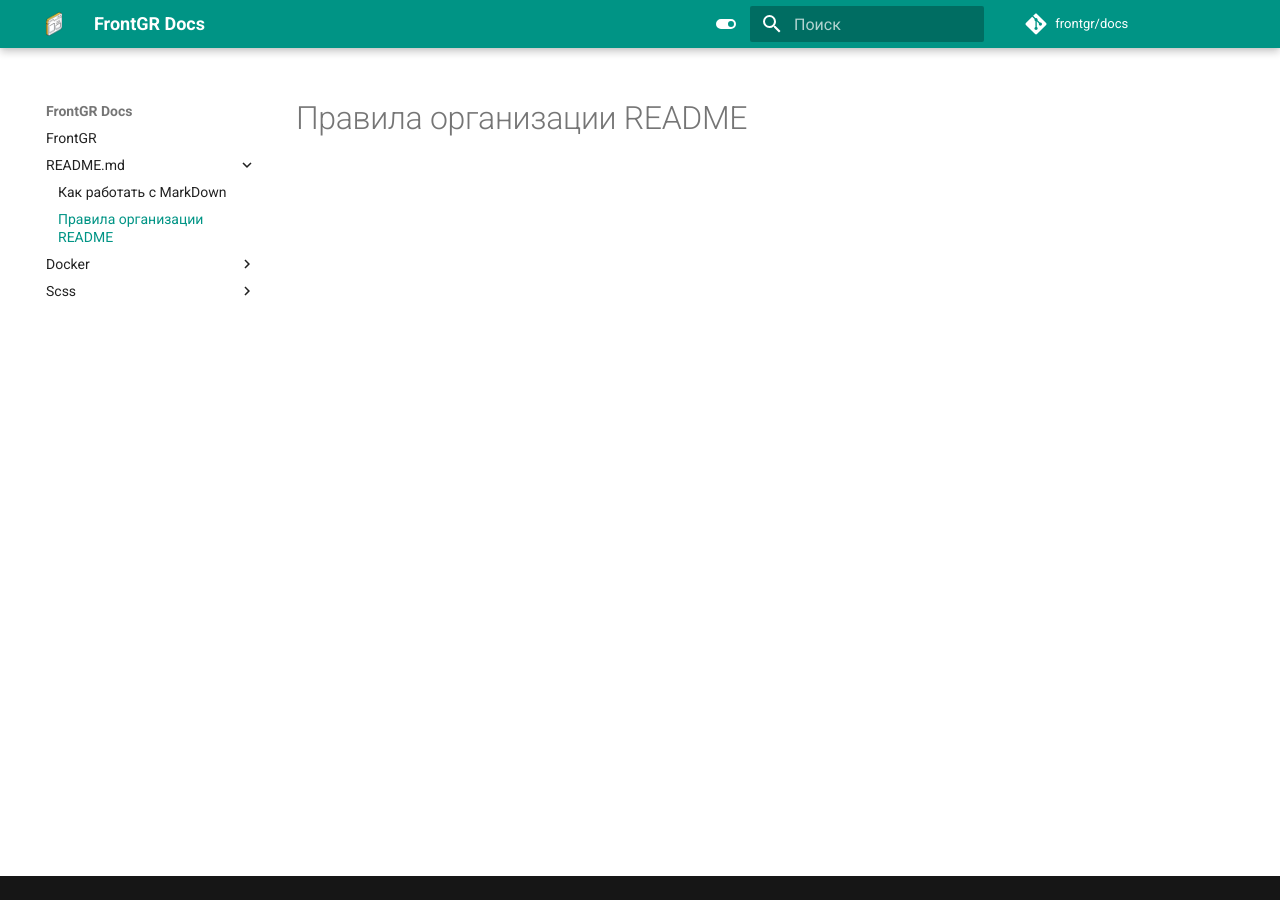
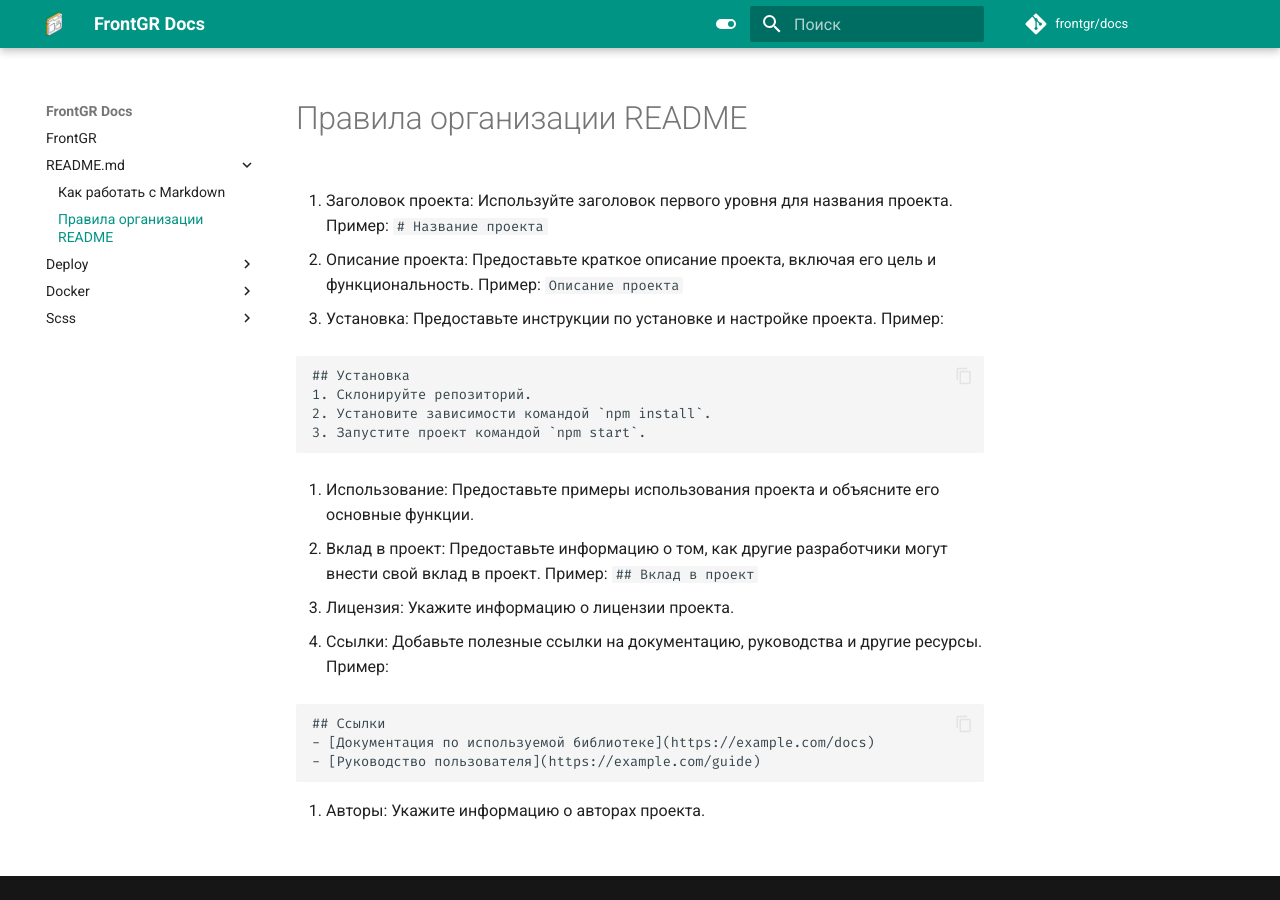
Before and after one commit to frontgr/docs, an MkDocs documentation site: the page built from docs/README.md/rules.md, in a window 1280 px wide. Built offline with MkDocs 1.6.1 and Material for MkDocs 9.7.7, drawn with Linux system fonts in a browser that asks for light colours; comment, search, counter and statistics services are not loaded.

Commit message:
feat: Add reqs for all projects and md docs

````diff
--- a/docs/README.md/rules.md
+++ b/docs/README.md/rules.md
@@ -1 +1,35 @@
 # Правила организации README
+
+1. Заголовок проекта: Используйте заголовок первого уровня для названия проекта.
+   Пример: `# Название проекта`
+
+2. Описание проекта: Предоставьте краткое описание проекта, включая его цель и функциональность.
+   Пример: `Описание проекта`
+
+3. Установка: Предоставьте инструкции по установке и настройке проекта.
+   Пример:
+
+   ```
+   ## Установка
+   1. Склонируйте репозиторий.
+   2. Установите зависимости командой `npm install`.
+   3. Запустите проект командой `npm start`.
+   ```
+
+4. Использование: Предоставьте примеры использования проекта и объясните его основные функции.
+
+5. Вклад в проект: Предоставьте информацию о том, как другие разработчики могут внести свой вклад в проект.
+   Пример: `## Вклад в проект`
+
+6. Лицензия: Укажите информацию о лицензии проекта.
+
+7. Ссылки: Добавьте полезные ссылки на документацию, руководства и другие ресурсы.
+   Пример:
+
+   ```
+   ## Ссылки
+   - [Документация по используемой библиотеке](https://example.com/docs)
+   - [Руководство пользователя](https://example.com/guide)
+   ```
+
+8. Авторы: Укажите информацию о авторах проекта.
--- a/mkdocs.yml
+++ b/mkdocs.yml
@@ -6,6 +6,8 @@ repo_url: "https://github.com/frontgr/docs"
 
 theme:
   name: material
+  features:
+    - content.code.copy
   logo: assets/logo.png
   favicon: assets/favicon.png
   font:
@@ -26,3 +28,11 @@ theme:
 extra:
   generator: false
   hide_footer: true
+markdown_extensions:
+  - pymdownx.highlight:
+      anchor_linenums: true
+      line_spans: __span
+      pygments_lang_class: true
+  - pymdownx.inlinehilite
+  - pymdownx.snippets
+  - pymdownx.superfences
````
Also changed, not shown: docs/README.md/md.md (+49 -1 lines), docs/deploy/backend_deploy.md (added, +1 -0 lines), docs/deploy/frontend_deploy.md (added, +1 -0 lines), docs/index.md (+20 -1 lines).
